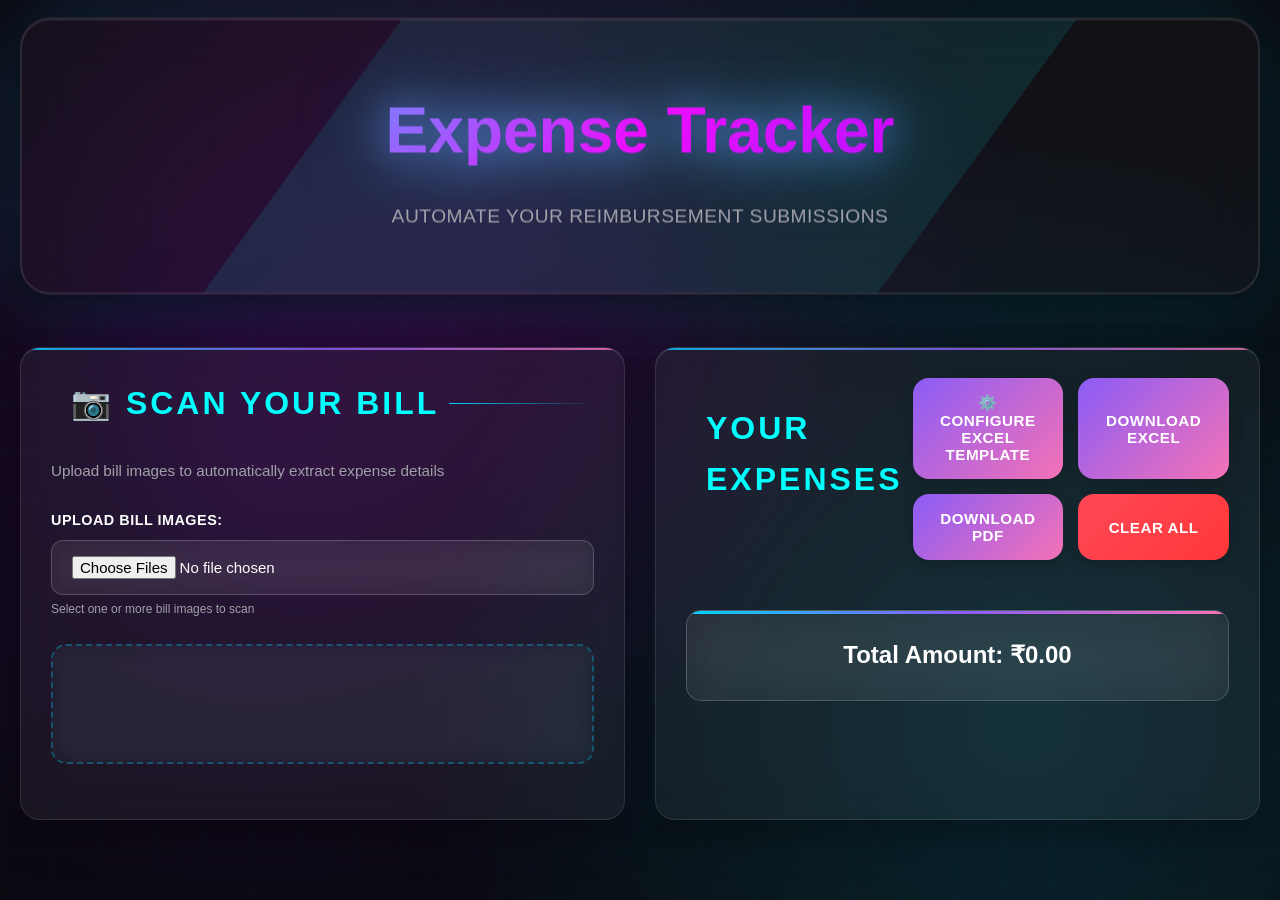
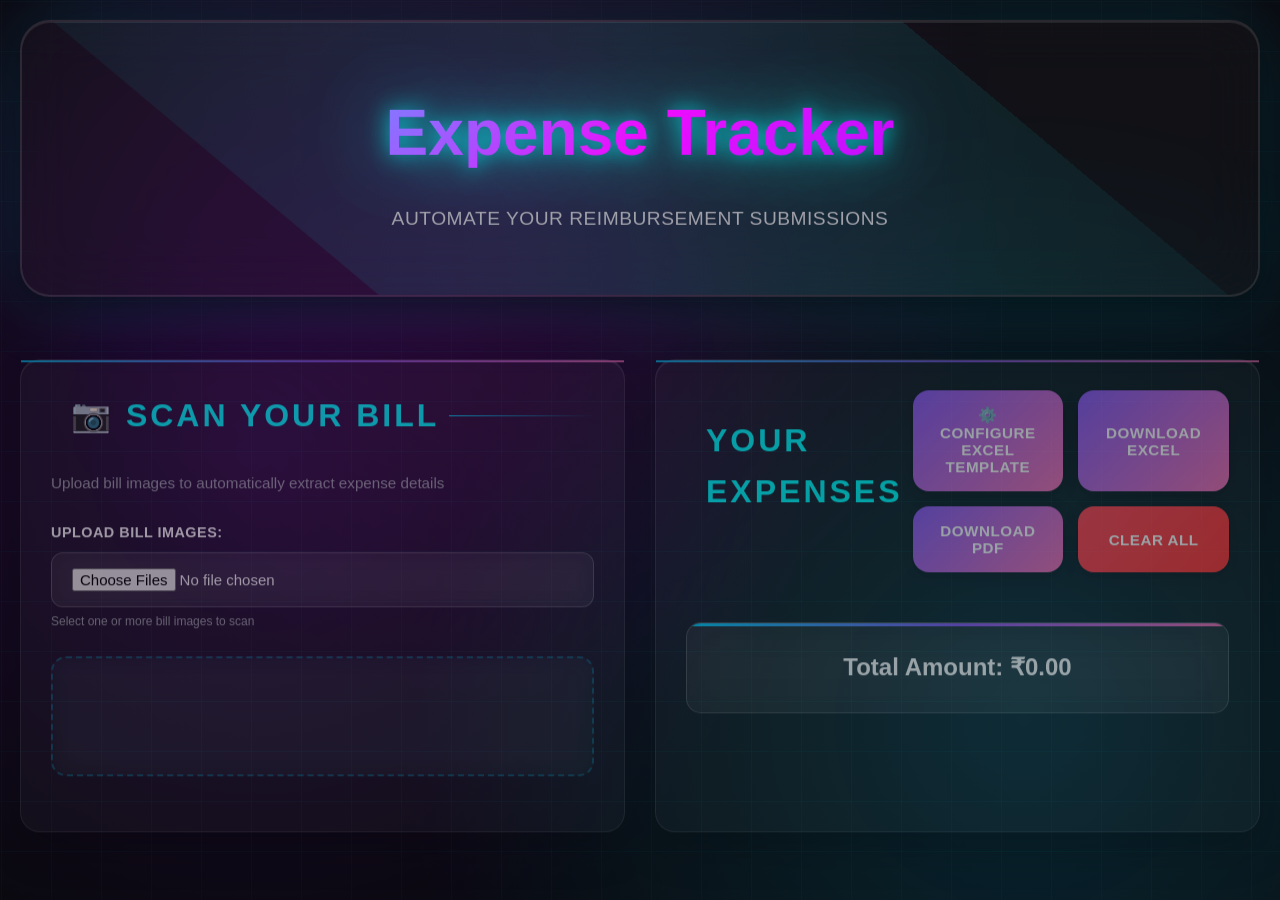

Fix mobile button interaction issues on expense form

--- a/styles.css
+++ b/styles.css
@@ -190,11 +190,25 @@ main {
     padding: 30px;
     border-radius: 20px;
     position: relative;
-    overflow: hidden;
+    overflow: visible;
     box-shadow:
         0 20px 40px rgba(0, 0, 0, 0.3),
         inset 0 1px 0 rgba(255, 255, 255, 0.1);
     transition: all 0.3s ease;
+}
+
+.ocr-section::after,
+.expense-form-section::after,
+.expenses-list-section::after {
+    content: '';
+    position: absolute;
+    top: 0;
+    left: 0;
+    right: 0;
+    bottom: 0;
+    border-radius: 20px;
+    pointer-events: none;
+    z-index: -1;
 }
 
 .ocr-section:hover,
@@ -218,6 +232,8 @@ main {
     height: 2px;
     background: var(--border-gradient);
     opacity: 0.8;
+    pointer-events: none;
+    z-index: 0;
 }
 
 .ocr-section h2,
@@ -333,8 +349,15 @@ main {
     flex: 1;
 }
 
+#expenseForm {
+    position: relative;
+    z-index: 1;
+}
+
 .form-group {
     margin-bottom: 25px;
+    position: relative;
+    z-index: 1;
 }
 
 .form-group label {
@@ -403,6 +426,9 @@ main {
     overflow: hidden;
     transition: all 0.3s ease;
     backdrop-filter: blur(10px);
+    touch-action: manipulation;
+    -webkit-tap-highlight-color: transparent;
+    z-index: 10;
 }
 
 .btn-primary {
@@ -814,6 +840,13 @@ main {
     .expense-form-section,
     .expenses-list-section {
         padding: 20px;
+        overflow: visible;
+        position: relative;
+    }
+
+    .expense-form-section {
+        padding-bottom: 30px;
+        margin-bottom: 30px;
     }
 
     .section-header {
@@ -841,15 +874,30 @@ main {
     .form-actions {
         flex-direction: column;
         gap: 15px;
+        position: relative;
+        z-index: 100;
     }
 
     .form-actions .btn-secondary {
         width: 100%;
         order: 2;
+        min-height: 50px;
     }
 
     .form-actions .btn-primary {
         order: 1;
+        width: 100%;
+        min-height: 50px;
+    }
+
+    .btn-primary,
+    .btn-secondary,
+    .btn-danger {
+        padding: 16px 24px;
+        font-size: 15px;
+        min-height: 50px;
+        position: relative;
+        z-index: 100;
     }
 
     .image-preview-container {
@@ -884,8 +932,13 @@ main {
     .btn-primary,
     .btn-secondary,
     .btn-danger {
-        padding: 12px 20px;
-        font-size: 13px;
+        padding: 16px 24px;
+        font-size: 14px;
+        min-height: 52px;
+    }
+
+    .expense-form-section {
+        padding-bottom: 40px;
     }
 }
 
